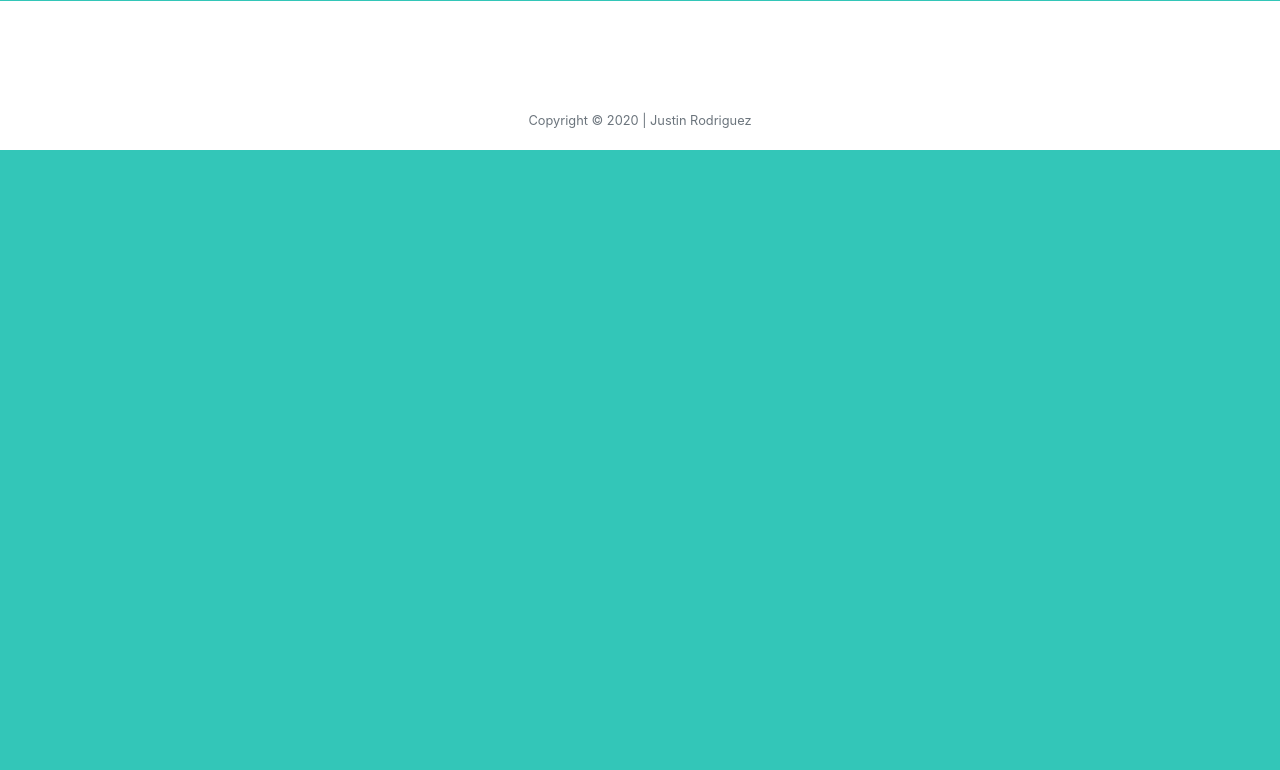
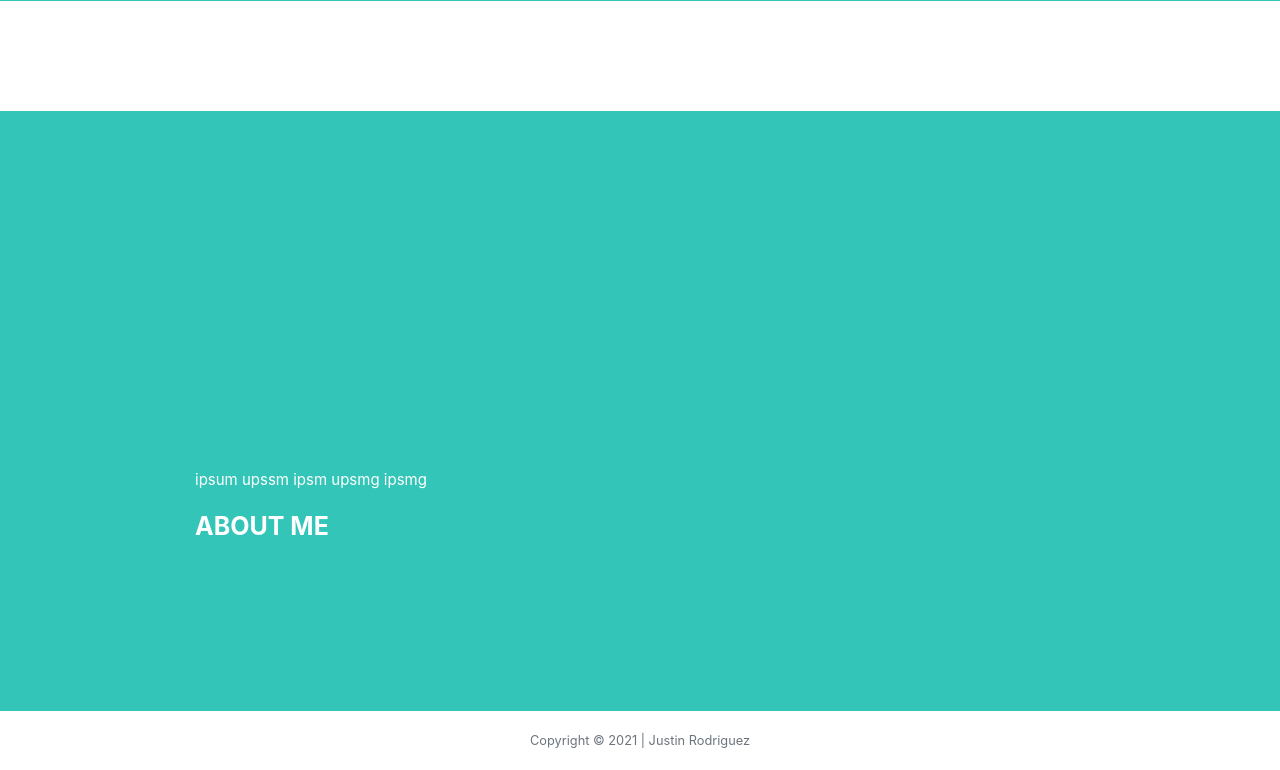
Before and after one commit to just331/personal-website, a Flask app: page /about in a window 1280 px wide. Shown: the part 675-1445 px from the top of the page. Before the commit the page ends 825 px from the top, so only its background shows below. Run offline with Flask 2, Linux system fonts and the light colour scheme; some libraries are stand-ins or nearby versions.

Commit message:
Updating website!

```diff
--- a/templates/about.html
+++ b/templates/about.html
@@ -14,7 +14,7 @@
             </div>
         </div>
     </section>
-<!--	<main class="container p-0">
+<main class="container p-0">
 		<section class="title-color" id="about-title">
 			<div class="title-container">
 				<div class="row title-text">
@@ -32,6 +32,6 @@
 				</div>
 			</div>
 		</section>
-	</main>-->
+	</main>
 
 {% endblock %}
--- a/templates/layout.html
+++ b/templates/layout.html
@@ -71,7 +71,7 @@
 
 
       <footer class="small text-center text-muted">
-        <p class="copyright">Copyright &copy; 2020 | Justin Rodriguez</p>
+        <p class="copyright">Copyright &copy; 2021 | Justin Rodriguez</p>
       </footer>
 
       <!-- Optional JavaScript -->
```
